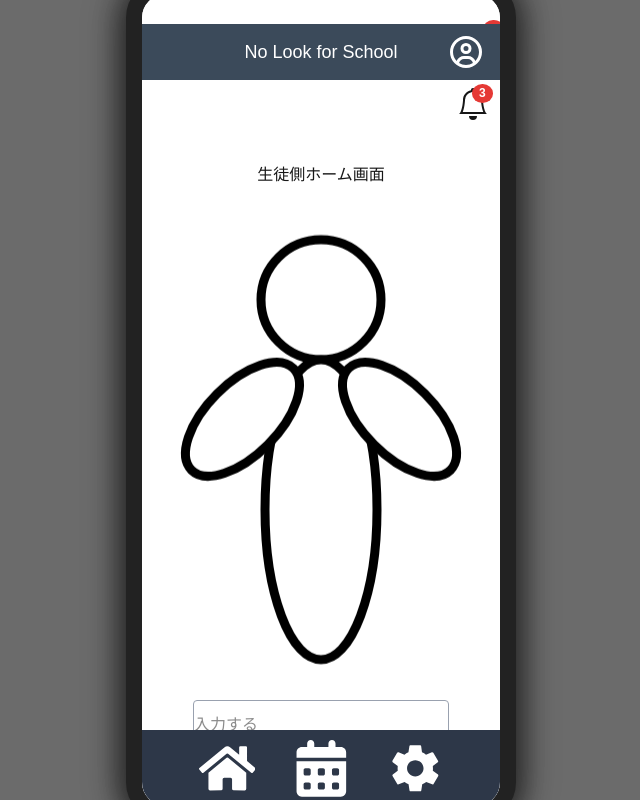
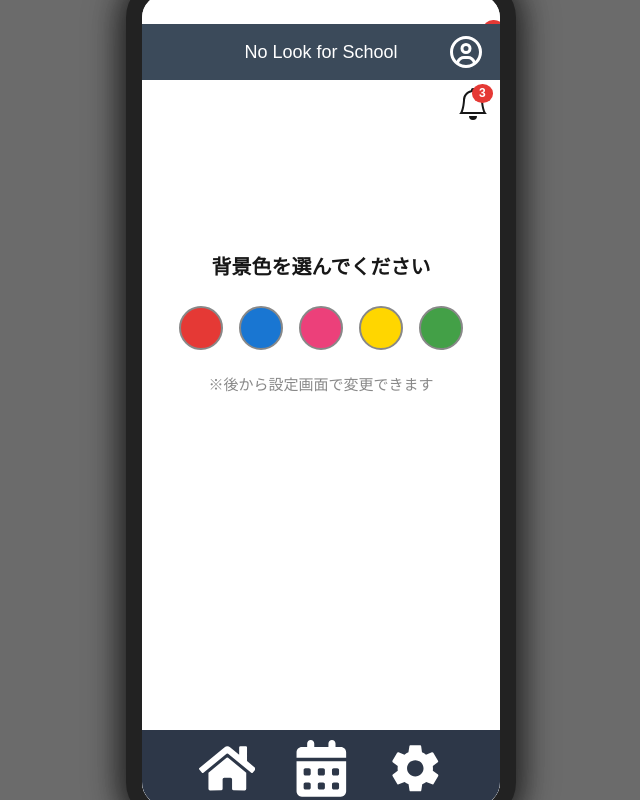
Before and after one commit to ochimasato0186/next_go_front, a Next.js app: page /student/home in a window 1280 px wide. Shown: the whole page, without its empty margins (319-959 px from the left). Built offline with nearby package versions, Linux system fonts and the light colour scheme.

Commit message:
人型イラストをホーム画面で合計4cm上に移動

```diff
--- a/app/student/home/page.tsx
+++ b/app/student/home/page.tsx
@@ -1,23 +1,86 @@
 "use client";
+
 import SmartphoneFrame from "../../../components/SmartphoneFrame";
 import SmartphoneHeader from "../../../components/SmartphoneHeader";
 import StudentBell from "../../../components/StudentBell";
 import StudentFooter from "../../../components/StudentFooter";
+import { useEffect, useState } from "react";
 
 export default function Home() {
+
+  const [bgColor, setBgColor] = useState<string | null>(null);
+  const [showSelector, setShowSelector] = useState(true);
+
+  // 色選択後はshowSelector=false、再レンダリング時は毎回trueに戻る
+
+  const handleColorSelect = (color: string) => {
+    setBgColor(color);
+    localStorage.setItem("studentHomeBgColor", color);
+    setShowSelector(false);
+  };
+
+  // 色リスト
+  const colorList = [
+    { name: "赤", value: "#e53935" },
+    { name: "青", value: "#1976d2" },
+    { name: "ピンク", value: "#ec407a" },
+    { name: "黄色", value: "#ffd600" },
+    { name: "緑", value: "#43a047" },
+  ];
+
   return (
     <div className="min-h-screen flex items-center justify-center">
       <SmartphoneFrame>
         <SmartphoneHeader />
         <div style={{ position: 'absolute', top: '25mm', right: '3mm', zIndex: 50 }}><StudentBell count={3} /></div>
         <div className="flex justify-end pr-4"><StudentBell count={3} /></div>
-        <main className="flex flex-col justify-center items-center min-h-screen p-0">
-          <h1>生徒側ホーム画面</h1>
-          <div className="flex justify-center items-center my-8" style={{ height: "540px" }}>
+  <main className="flex flex-col justify-center items-center min-h-screen p-0" style={{ background: bgColor || '#fff', width: '100%', display: 'flex', alignItems: 'center', justifyContent: 'center' }}>
+          {showSelector ? (
+            <div style={{
+              display: 'flex',
+              flexDirection: 'column',
+              alignItems: 'center',
+              justifyContent: 'center',
+              textAlign: 'center',
+              height: '100%',
+              minHeight: '320px',
+              minWidth: '100%',
+              position: 'absolute',
+              top: 'calc(50% - 2cm)',
+              left: '50%',
+              transform: 'translate(-50%, -50%)',
+              zIndex: 10
+            }}>
+              <h2 style={{ fontSize: 20, fontWeight: 'bold', marginBottom: 24 }}>背景色を選んでください</h2>
+              <div style={{ display: 'flex', gap: 16, justifyContent: 'center', alignItems: 'center', marginBottom: 24 }}>
+                {colorList.map(c => (
+                  <button
+                    key={c.value}
+                    onClick={() => handleColorSelect(c.value)}
+                    style={{
+                      width: 44,
+                      height: 44,
+                      borderRadius: '50%',
+                      background: c.value,
+                      border: '2px solid #888',
+                      cursor: 'pointer',
+                      outline: 'none',
+                      display: 'flex',
+                      alignItems: 'center',
+                      justifyContent: 'center',
+                    }}
+                    title={c.name}
+                  />
+                ))}
+              </div>
+              <div style={{ fontSize: 15, color: '#888' }}>※後から設定画面で変更できます</div>
+            </div>
+          ) : (
+            <>
+              <div className="flex justify-center items-center my-8" style={{ height: "540px", width: "100%", background: bgColor || '#fff', borderRadius: 16, marginTop: '-4cm' }}>
                 <svg width="360" height="540">
                   {/* 背景 */}
-              <rect x="0" y="0" width="360" height="540" fill="#fff" />
-
+                  <rect x="0" y="0" width="360" height="540" fill={bgColor || '#fff'} />
                   {/* グループ化して一斉にアニメーション */}
                   <g className="floating-group">
                     {/* 頭 */}
@@ -49,14 +112,15 @@ export default function Home() {
                   </g>
                 </svg>
               </div>
-
               {/* テキストボックス：横256px, 縦49px、0.7cm（26.5px）上に移動 */}
               <input
                 type="text"
                 placeholder="入力する"
                 className="border border-gray-400 rounded px-4 w-64"
-            style={{ height: "49px", marginTop: "-26.5px" }}
+                style={{ height: "49px", marginTop: "-26.5px", background: bgColor || '#fff' }}
               />
+            </>
+          )}
         </main>
         <StudentFooter />
       </SmartphoneFrame>
--- a/components/SettingMenu.tsx
+++ b/components/SettingMenu.tsx
@@ -1,14 +1,17 @@
 "use client";
 
 import { useRouter } from "next/navigation";
-import { useEffect } from "react";
+import { useState } from "react";
 
 const SettingMenu: React.FC = () => {
   const router = useRouter();
+  const [showConfirm, setShowConfirm] = useState(false);
   const menuItems = [
     { label: "アカウント", onClick: () => alert("アカウント") },
     { label: "ヘルプ", onClick: () => alert("ヘルプ") },
-    { label: "お問い合わせ", element: (
+    {
+      label: "お問い合わせ",
+      element: (
         <a href="/student/question">
           <button
             style={{
@@ -20,10 +23,11 @@ const SettingMenu: React.FC = () => {
               background: "#f5f5f5",
               cursor: "pointer",
               color: "#222",
-              transition: "background 0.2s, border-color 0.2s",
+              transition: "background 0.2s, borderColor 0.2s",
               boxSizing: "border-box",
             }}
             onMouseOver={e => {
+
               e.currentTarget.style.background = '#e0e0e0';
               e.currentTarget.style.borderColor = '#888';
             }}
@@ -38,20 +42,14 @@ const SettingMenu: React.FC = () => {
       )
     },
     { label: "タイトルへ戻る", onClick: () => router.push("/") },
-    { label: "ログアウト", onClick: () => alert("ログアウト") },
+    { label: "ログアウト", onClick: () => setShowConfirm(true) },
   ];
 
-  // デバッグ用: routerが正しく取得できているか確認
-  useEffect(() => {
-    console.log("router:", router);
-  }, [router]);
-
   return (
-    <div style={{ maxWidth: 340, margin: "40px auto", padding: 24, background: "#dcdcdc" }}>
-      {/* <h2 style={{ fontSize: 22, fontWeight: "bold", marginBottom: 24, textAlign: "center" }}>設定</h2> */}
+    <div style={{ maxWidth: 340, margin: "40px auto", padding: 24, background: "#dcdcdc", position: 'relative' }}>
       <ul style={{ listStyle: "none", padding: 0, margin: 0 }}>
-        {menuItems.map((item) => (
-          <li key={item.label} style={{ marginBottom: 40 }}>
+        {menuItems.map((item, index) => (
+          <li key={index} style={{ marginBottom: 40 }}>
             {item.element ? item.element : (
               <button
                 onClick={item.onClick}
@@ -63,9 +61,9 @@ const SettingMenu: React.FC = () => {
                   borderRadius: 8,
                   background: "#f5f5f5",
                   cursor: "pointer",
+                  color: item.label === "ログアウト" ? "#e53935" : "#222",
                   fontWeight: item.label === "ログアウト" ? "bold" : undefined,
-                  color: item.label === "ログアウト" ? "#e53935" : "#222",
-                  transition: "background 0.2s, border-color 0.2s",
+                  transition: "background 0.2s, borderColor 0.2s",
                   boxSizing: "border-box",
                 }}
                 onMouseOver={e => {
@@ -83,8 +81,41 @@ const SettingMenu: React.FC = () => {
           </li>
         ))}
       </ul>
+      {showConfirm && (
+        <div style={{
+          position: 'fixed',
+          top: 0,
+          left: 0,
+          width: '100vw',
+          height: '100vh',
+          background: 'rgba(0,0,0,0.3)',
+          zIndex: 9999,
+          display: 'flex',
+          alignItems: 'center',
+          justifyContent: 'center',
+        }}>
+          <div style={{ background: '#fff', borderRadius: 12, padding: 32, minWidth: 260, textAlign: 'center', boxShadow: '0 2px 16px #0002' }}>
+            <div style={{ fontSize: 18, marginBottom: 24 }}>本当にログアウトしますか？</div>
+            <div style={{ display: 'flex', gap: 24, justifyContent: 'center' }}>
+              <button
+                onClick={() => {
+                  localStorage.removeItem("schoolInfo");
+                  localStorage.removeItem("studentHomeBgColor");
+                  setShowConfirm(false);
+                  router.push("/login");
+                }}
+                style={{ background: '#e53935', color: '#fff', border: 'none', borderRadius: 8, padding: '10px 24px', fontWeight: 'bold', fontSize: 16, cursor: 'pointer' }}
+              >OK</button>
+              <button
+                onClick={() => setShowConfirm(false)}
+                style={{ background: '#bbb', color: '#fff', border: 'none', borderRadius: 8, padding: '10px 24px', fontWeight: 'bold', fontSize: 16, cursor: 'pointer' }}
+              >キャンセル</button>
+            </div>
+          </div>
+        </div>
+      )}
     </div>
   );
-};
+}
 
 export default SettingMenu;
```
Lines whose indentation alone changed are shown as unchanged.
